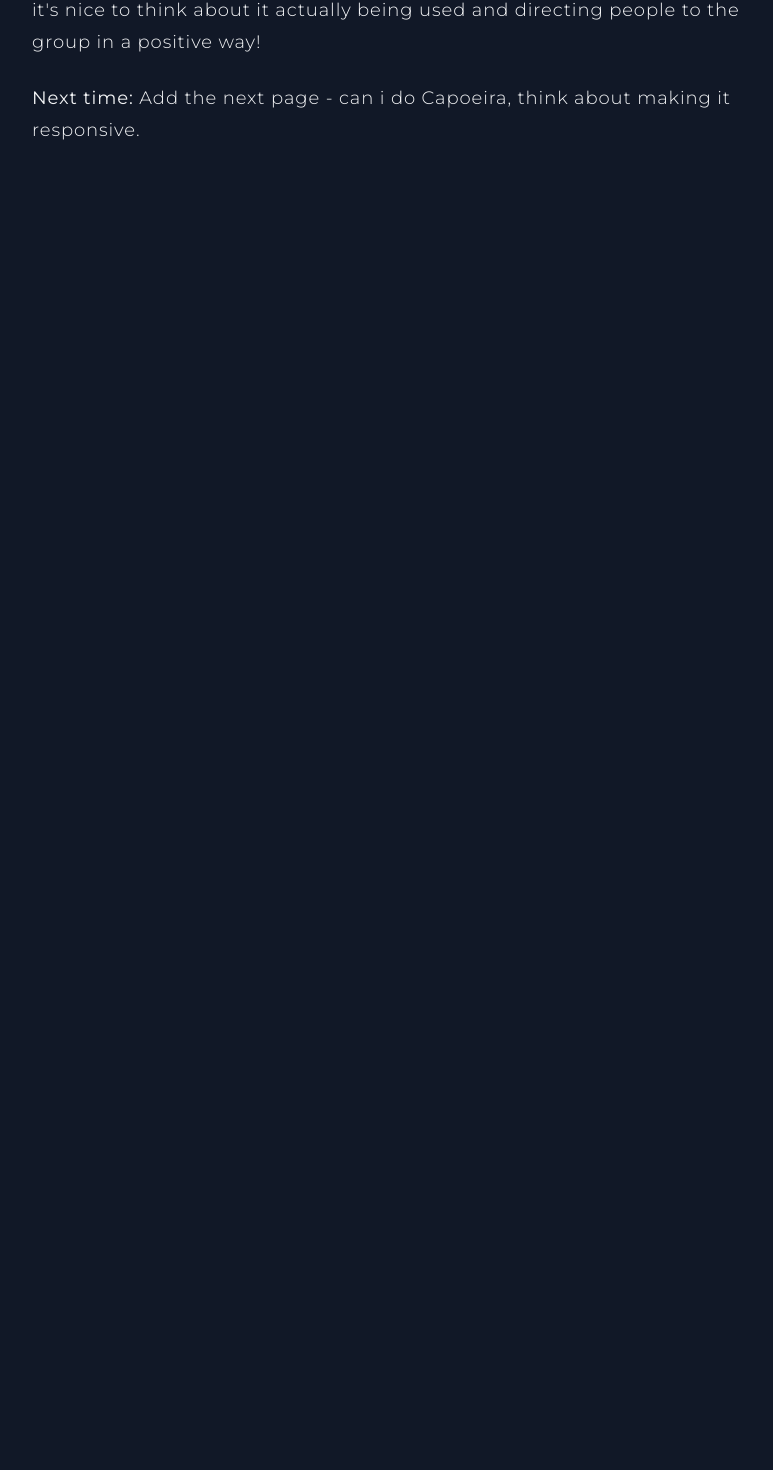
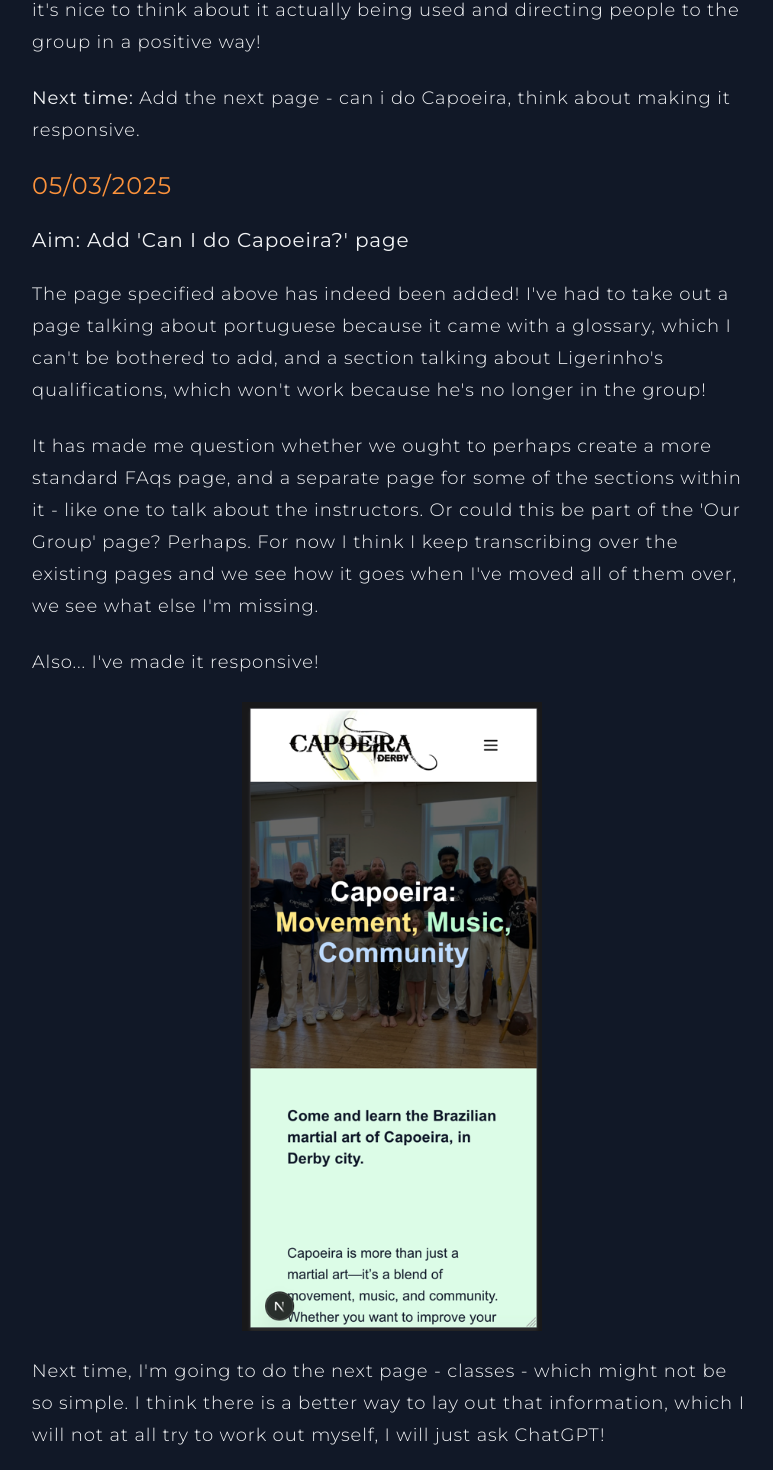
Before and after one commit to magpys/dan-blog, a Next.js app: page /dev-diary/capoeira-derby in a window 1280 px wide. Shown: the part 3349-4819 px from the top of the page, without its empty margins (248-1021 px from the left). Before the commit the page ends 3519 px from the top, so only its background shows below. Built offline with nearby package versions, Linux system fonts and the light colour scheme.

Commit message:
Add next capoeira dev diary entry

```diff
--- a/app/dev-diary/capoeira-derby/page.mdx
+++ b/app/dev-diary/capoeira-derby/page.mdx
@@ -91,3 +91,30 @@ enough to not make me bored, plus it's nice to think about it actually being use
 positive way!
 
 **Next time:** Add the next page - can i do Capoeira, think about making it responsive.
+
+## 05/03/2025
+
+### Aim: Add 'Can I do Capoeira?' page
+
+The page specified above has indeed been added! I've had to take out a page talking about portuguese because it came
+with a glossary, which I can't be bothered to add, and a section talking about Ligerinho's qualifications, which won't
+work because he's no longer in the group!
+
+It has made me question whether we ought to perhaps create a more standard FAqs page, and a separate page for some of
+the sections within it - like one to talk about the instructors. Or could this be part of the 'Our Group' page? Perhaps.
+For now I think I keep transcribing over the existing pages and we see how it goes when I've moved all of them over, we
+see what else I'm missing.
+
+Also... I've made it responsive!
+
+<div className={`flex items-center justify-center`}>
+  <Image
+    src="/dev/responsive-capoeira.png"
+    alt={`A screenshot of the newly responsive home page.`}
+    width={300}
+    height={300}
+  />
+</div>
+
+Next time, I'm going to do the next page - classes - which might not be so simple. I think there is a better way to lay
+out that information, which I will not at all try to work out myself, I will just ask ChatGPT!
```
Also changed, not shown: public/dev/responsive-capoeira.png (added).
